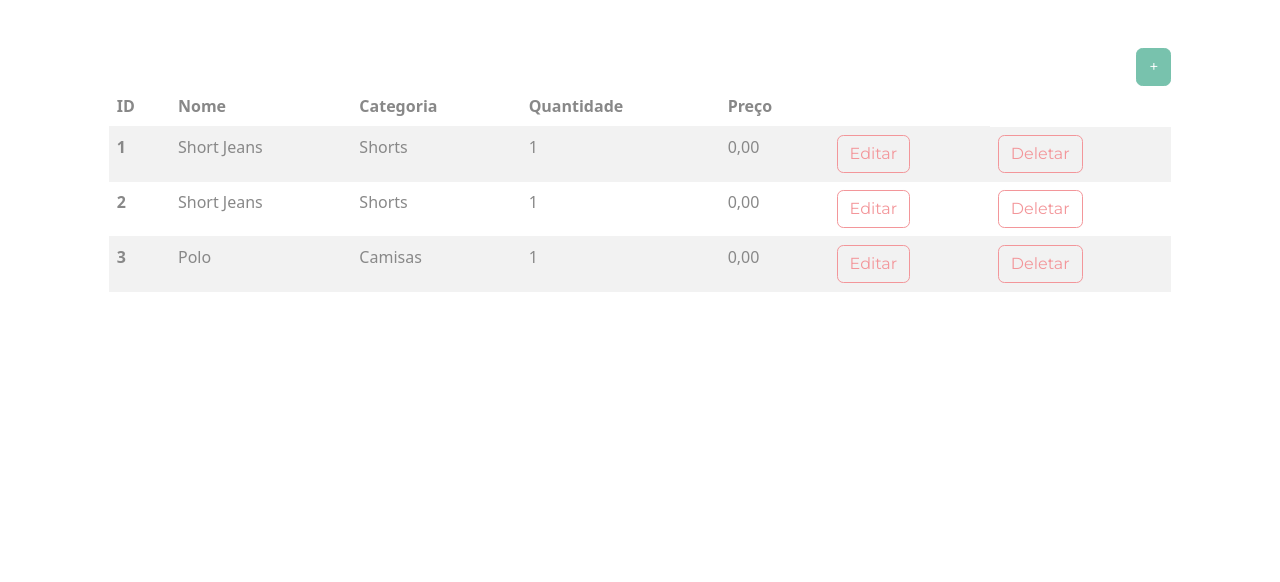
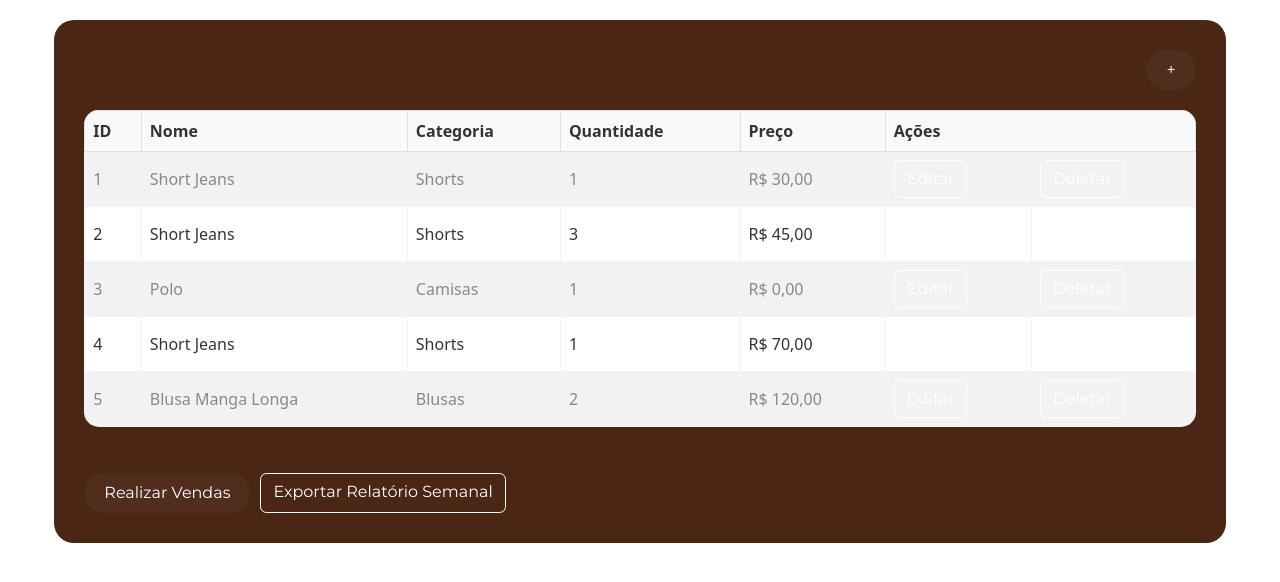
Before and after one commit to NicollyMendes/SGB, a Django app: page /dashboard/ in a window 1280 px wide. Shown: the part 60-642 px from the top of the page. Run offline with Django 5.2, Linux system fonts and the light colour scheme; a user stored in the database is signed in; data comes from the database, SQL or seed files in the repository.

Commit message:
Atualizei tudo

```diff
--- a/inventory_management/inventory/templates/inventory/dashboard.html
+++ b/inventory_management/inventory/templates/inventory/dashboard.html
@@ -1,47 +1,112 @@
 {% extends 'inventory/base.html' %}
 
 {% block content %}
-    <div class="row">
-        <div class="col-md-10 col-12 mx-auto mt-5">
-            <div class="d-flex justify-content-end">
-                <a href="{% url 'add-item' %}" class="btn btn-primary">+</a>
+<style>
+    .dashboard-container {
+        background-color: #4B2614; /* marrom escuro */
+        border-radius: 20px;
+        padding: 30px;
+        margin-top: 20px;
+        color: white;
+    }
+
+    .dashboard-table {
+        background-color: white;
+        border-radius: 15px;
+        overflow: hidden;
+    }
+
+    .dashboard-table th,
+    .dashboard-table td {
+        vertical-align: middle;
+        color: #333;
+    }
+
+    .btn-marrom {
+        background-color: #512d1e;
+        color: #fff;
+        border: none;
+        border-radius: 20px;
+        padding: 8px 20px;
+    }
+
+    .btn-marrom:hover {
+        background-color: #3a1f14;
+    }
+
+    .btn-outline-light {
+        border-color: #fff;
+        color: #fff;
+    }
+
+    .btn-outline-light:hover {
+        background-color: #fff;
+        color: #4B2614;
+    }
+
+    .top-button {
+        display: flex;
+        justify-content: flex-end;
+        margin-bottom: 20px;
+    }
+
+    .bottom-buttons {
+        display: flex;
+        gap: 10px;
+        margin-top: 30px;
+    }
+</style>
+
+<div class="row justify-content-center">
+    <div class="col-md-11 col-12">
+        <div class="dashboard-container">
+            <div class="top-button">
+                <a href="{% url 'add-item' %}" class="btn btn-marrom">+</a>
             </div>
-            <table class="table table-hover table-striped">
-                <thead>
+
+            <div class="table-responsive">
+                <table class="table dashboard-table table-striped table-bordered">
+                    <thead class="table-light">
                         <tr>
-                        <th scope="col">ID</th>
-                        <th scope="col">Nome</th>
-                        <th scope="col">Categoria</th>
-                        <th scope="col">Quantidade</th>
-                        <th scope="col">Preço</th>
-                        <th scope="col"></th>
+                            <th>ID</th>
+                            <th>Nome</th>
+                            <th>Categoria</th>
+                            <th>Quantidade</th>
+                            <th>Preço</th>
+                            <th colspan="2">Ações</th>
                         </tr>
                     </thead>
                     <tbody>
                         {% if items|length == 0 %}
                         <tr>
-                        <th scope="row">-</th>
-                        <td>-</td>
-                        <td>-</td>
-                        <td>-</td>
-                        <td>-</td>
-                        <td>-</td>
+                            <td colspan="7" class="text-center">Nenhum item encontrado.</td>
                         </tr>
-                    {% endif %}
-
+                        {% else %}
                             {% for item in items %}
                             <tr>
-                        <th scope="row">{{ item.id }}</th>
+                                <td>{{ item.id }}</td>
                                 <td>{{ item.nome }}</td>
                                 <td>{{ item.categoria.nome }}</td>
                                 <td>{{ item.quantidade }}</td>
-                        <td>{{ item.preco }}</td>
-                        <td><a href="{% url 'edit-item' item.id %}" class="btn btn-outline-secondary">Editar</a></td>
-                        <td><a href="{% url 'delete-item' item.id%}" class="btn btn-outline-secondary">Deletar</a></td>
+                                <td>R$ {{ item.preco }}</td>
+                                <td>
+                                    <a href="{% url 'edit-item' item.id %}" class="btn btn-outline-light">Editar</a>
+                                </td>
+                                <td>
+                                    <a href="{% url 'delete-item' item.id %}" class="btn btn-outline-light">Deletar</a>
+                                </td>
                             </tr>
                             {% endfor %}
+                        {% endif %}
                     </tbody>
                 </table>
             </div>
+
+            <div class="bottom-buttons">
+                <a href="{% url 'realizar_venda' %}" class="btn btn-marrom">Realizar Vendas</a>
+                <a href="{% url 'relatorio_semanal' %}" class="btn btn-outline-light">Exportar Relatório Semanal</a>
             </div>
-{% endblock content %}
+        </div>
+    </div>
+</div>
+{% endblock %}
--- a/inventory_management/inventory/urls.py
+++ b/inventory_management/inventory/urls.py
@@ -1,7 +1,9 @@
 from django.contrib import admin
 from django.urls import path
-from .views import Index, SignUpView, Dashboard, AddItem, EditItem, DeleteItem
+from .views import Index, SignUpView, Dashboard, AddItem, EditItem, DeleteItem, RealizarVenda, RelatorioSemanalExcel
 from django.contrib.auth import views as auth_views
+from django.conf import settings
+from django.conf.urls.static import static
 
 urlpatterns = [
     path('', Index.as_view(), name='index'),
@@ -9,7 +11,9 @@ urlpatterns = [
     path('add-item/', AddItem.as_view(), name='add-item'),
     path('edit-item/<int:pk>', EditItem.as_view(), name= 'edit-item'),
     path('delete-item/<int:pk>', DeleteItem.as_view(), name = 'delete-item'),
+    path('vendas/', RealizarVenda.as_view(), name='realizar_venda'),
     path('signup/', SignUpView.as_view(), name='signup'),
+    path('relatorio/semana/', RelatorioSemanalExcel.as_view(), name='relatorio_semanal'),
     path('login/', auth_views.LoginView.as_view(template_name='inventory/login.html'), name='login'),
     path('logout/', auth_views.LogoutView.as_view(template_name='inventory/logout.html'), name='logout')
-]
+] + static(settings.MEDIA_URL, document_root=settings.MEDIA_ROOT)
--- a/inventory_management/inventory/views.py
+++ b/inventory_management/inventory/views.py
@@ -4,7 +4,14 @@ from django.views.generic import TemplateView, View, CreateView, UpdateView, Del
 from django.contrib.auth import authenticate, login
 from django.contrib.auth.mixins import LoginRequiredMixin
 from .forms import UserRegisterForm, ItemInventarioForm
-from .models import ItemInventario, Categoria
+from .models import ItemInventario, Categoria, Cliente, Venda, ItemVenda
+from decimal import Decimal
+from django.db import transaction
+from django.contrib import messages
+import datetime
+from openpyxl import Workbook
+from django.http import HttpResponse
+
 
 
 
@@ -62,3 +69,107 @@ class DeleteItem(LoginRequiredMixin, DeleteView):
     template_name = 'inventory/delete_item.html'
     success_url = reverse_lazy('dashboard')
     context_object_name = 'item'
+
+class RealizarVenda(View):
+    def get(self, request):
+        itens = ItemInventario.objects.filter(quantidade__gt=0, user=request.user)
+        clientes = Cliente.objects.all()
+        return render(request, 'inventory/realizar_venda.html', {
+            'itens': itens,
+            'clientes': clientes
+        })
+
+    def post(self, request):
+        itens = ItemInventario.objects.filter(quantidade__gt=0, user=request.user)
+        clientes = Cliente.objects.all()
+        cliente_id = request.POST.get('cliente')
+
+        if not cliente_id:
+            return render(request, 'inventory/realizar_venda.html', {
+                'itens': itens,
+                'clientes': clientes,
+                'erro': 'Selecione um cliente.'
+            })
+
+        cliente = Cliente.objects.get(id=cliente_id)
+        itens_selecionados = []
+        total = Decimal('0.00')
+
+        for item in itens:
+            qtd = request.POST.get(f'quantidade_{item.id}')
+            if qtd and int(qtd) > 0:
+                quantidade = int(qtd)
+                if quantidade > item.quantidade:
+                    return render(request, 'inventory/realizar_venda.html', {
+                        'itens': itens,
+                        'clientes': clientes,
+                        'erro': f'Estoque insuficiente para o item {item.nome}.'
+                    })
+                subtotal = item.preco * quantidade
+                total += subtotal
+                itens_selecionados.append((item, quantidade, item.preco))
+
+        if not itens_selecionados:
+            return render(request, 'inventory/realizar_venda.html', {
+                'itens': itens,
+                'clientes': clientes,
+                'erro': 'Nenhum item selecionado para venda.'
+            })
+
+        with transaction.atomic():
+            venda = Venda.objects.create(cliente=cliente)
+            for item, quantidade, preco_unitario in itens_selecionados:
+                ItemVenda.objects.create(
+                    venda=venda,
+                    item=item,
+                    quantidade=quantidade,
+                    preco_unitario=preco_unitario
+                )
+                item.quantidade -= quantidade
+                item.save()
+
+        messages.success(request, f'Venda #{venda.id} realizada com sucesso!')
+        return redirect('realizar_venda')
+
+class RelatorioSemanalExcel(LoginRequiredMixin, View):
+    def get(self, request):
+        hoje = datetime.date.today()
+        segunda = hoje - datetime.timedelta(days=hoje.weekday())  # início da semana
+        vendas = Venda.objects.filter(data_venda__date__gte=segunda)
+
+        total_geral = 0
+        wb = Workbook()
+        ws = wb.active
+        ws.title = "Relatório Semanal"
+
+        ws.append(["ID Venda", "Data", "Cliente", "Total da Venda (R$)"])
+
+        for venda in vendas:
+            total = sum(item.quantidade * item.preco_unitario for item in venda.itens.all())
+            total_geral += total
+            ws.append([
+                venda.id,
+                venda.data_venda.strftime('%d/%m/%Y %H:%M'),
+                venda.cliente.nome,
+                f"{total:.2f}".replace('.', ',')
+            ])
+
+        ws.append([])
+        ws.append(["", "", "Total Geral:", f"{total_geral:.2f}".replace('.', ',')])
+
+        # Salvar na pasta media/relatorios
+        from django.conf import settings
+        import os
+
+        nome_arquivo = f"relatorio_semanal_{hoje.strftime('%Y%m%d')}.xlsx"
+        caminho_pasta = os.path.join(settings.MEDIA_ROOT, 'relatorios')
+        os.makedirs(caminho_pasta, exist_ok=True)
+        caminho_arquivo = os.path.join(caminho_pasta, nome_arquivo)
+
+        wb.save(caminho_arquivo)
+
+        # Também retornar como download
+        with open(caminho_arquivo, 'rb') as f:
+            response = HttpResponse(f.read(), content_type='application/vnd.openxmlformats-officedocument.spreadsheetml.sheet')
+            response['Content-Disposition'] = f'attachment; filename={nome_arquivo}'
+            return response
--- a/inventory_management/inventory_management/settings.py
+++ b/inventory_management/inventory_management/settings.py
@@ -11,6 +11,7 @@ https://docs.djangoproject.com/en/5.2/ref/settings/
 """
 
 from pathlib import Path
+import os
 
 # Build paths inside the project like this: BASE_DIR / 'subdir'.
 BASE_DIR = Path(__file__).resolve().parent.parent
@@ -50,6 +51,8 @@ MIDDLEWARE = [
     'django.contrib.auth.middleware.AuthenticationMiddleware',
     'django.contrib.messages.middleware.MessageMiddleware',
     'django.middleware.clickjacking.XFrameOptionsMiddleware',
+    'django.contrib.sessions.middleware.SessionMiddleware',
+    'django.contrib.messages.middleware.MessageMiddleware',
 ]
 
 ROOT_URLCONF = 'inventory_management.urls'
@@ -130,3 +133,6 @@ CRISPY_TEMPLATE_PACK = "bootstrap5"
 LOGIN_URL = '/login/'
 LOGIN_REDIRECT_URL = '/dashboard/'
 LOGOUT_REDIRECT_URL = '/login/'
+
+MEDIA_URL = '/media/'
+MEDIA_ROOT = os.path.join(BASE_DIR, 'media')
```
Also changed, not shown: inventory_management/inventory/models.py (+14 -5 lines), inventory_management/inventory/templates/inventory/realizar_venda.html (added, +54 -0 lines), inventory_management/db.sqlite3, inventory_management/inventory/migrations/0006_remove_venda_item_remove_venda_quantidade_itemvenda.py (added), 1 other file. Lines whose indentation alone changed are shown as unchanged.
